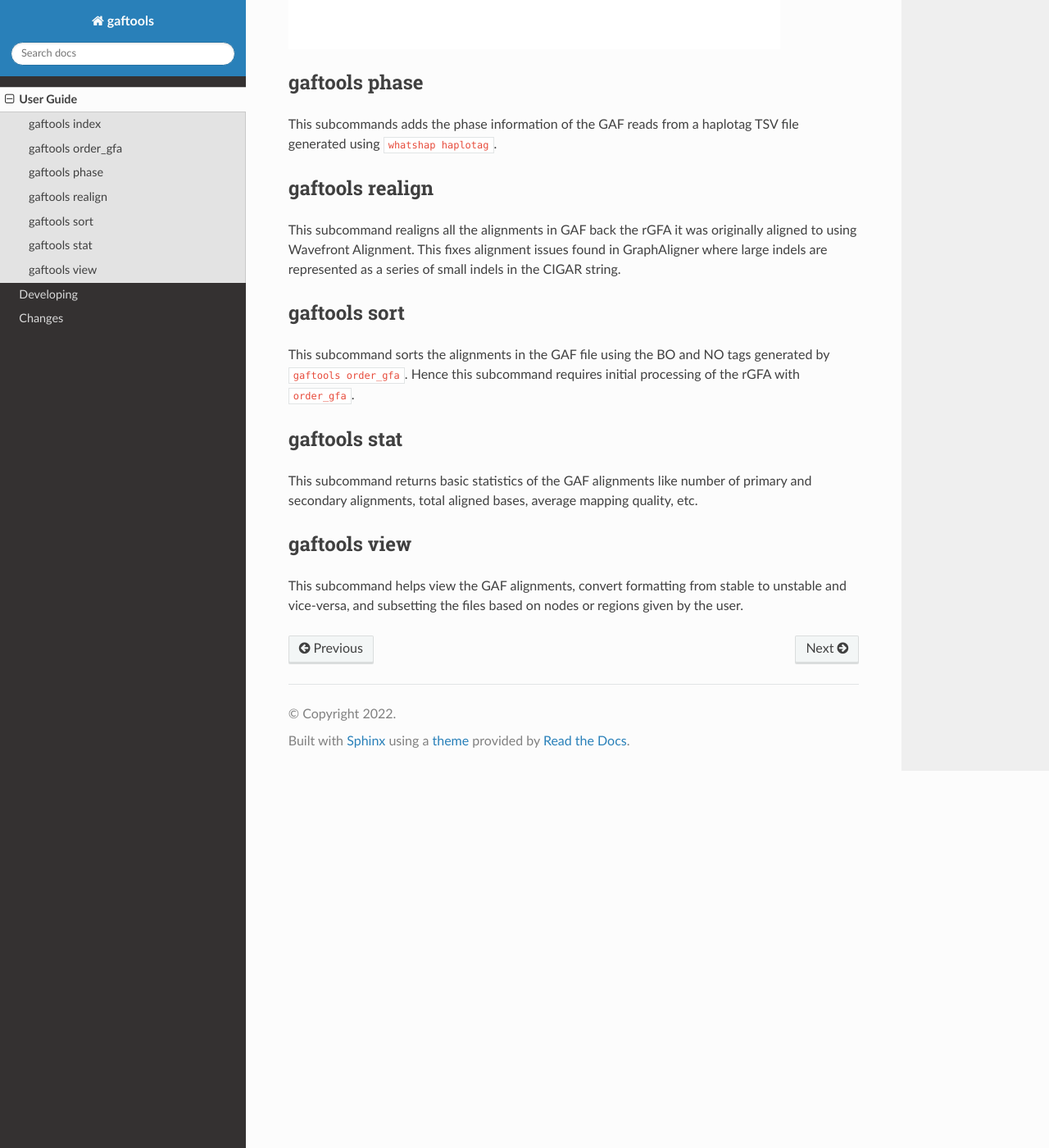
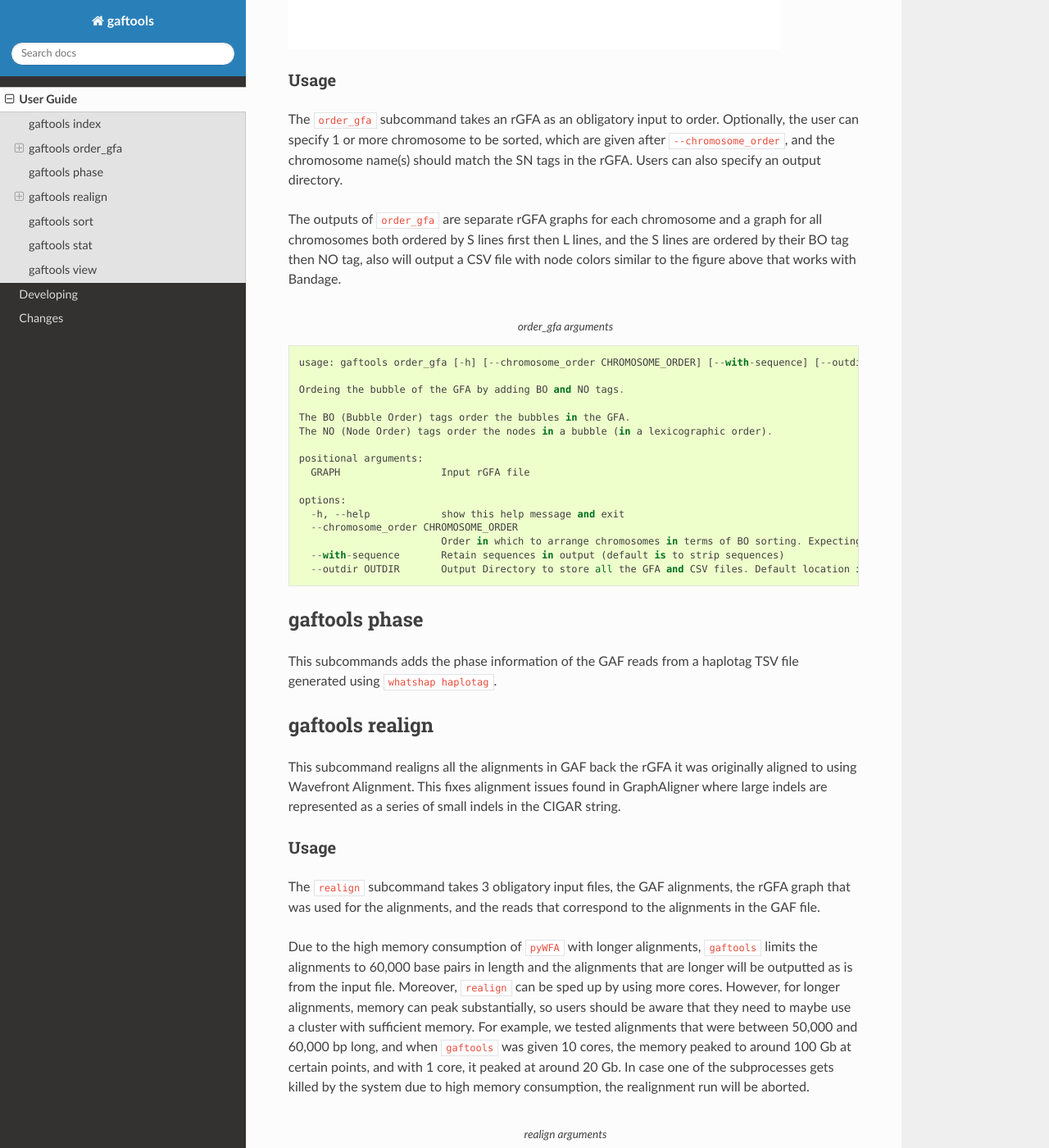
Before and after one commit to marschall-lab/gaftools, a Sphinx documentation site: the page built from docs/guide.rst, in a window 1280 px wide and 1400 px high, scrolled down 2227 px. Shown: the whole window at 82% size. Built offline with Sphinx 7.4.7 and the Read the Docs theme 2.0.0, drawn with Linux system fonts in a browser that asks for light colours; the version number could not be read and is left out; some of the changed text lies outside the part shown.

Commit message:
added usage documentation to order_gfa and realign

```diff
--- a/docs/guide.rst
+++ b/docs/guide.rst
@@ -1,5 +1,6 @@
 .. _user-guide:
 
+==========
 User Guide
 ==========
 
@@ -30,7 +31,7 @@
 .. _gaftools-index:
 
 gaftools index
---------------
+==============
 
 This subcommand creates a index file with the extension :code:`.gvi` which is used by the :code:`view` command to subset alignments.
 The index is a reverse look-up table with the keys being nodes in the graph and the values being the location of the alignments which have the nodes.
@@ -39,7 +40,7 @@
 .. _gaftools-order-gfa:
 
 gaftools order_gfa
-------------------
+==================
 
 This subcommand establishes an order to the graph based on the "bubbles" in the graph.
 Here, we define the bubbles as biconnected components, i.e. not the strict definition of a bubble found in other papers.
@@ -70,28 +71,90 @@
 .. image:: _static/no_tags.png
     :width: 600
 
+Usage
+-----
+The :code:`order_gfa` subcommand takes an rGFA as an obligatory input to order. Optionally, the user can specify 1 or more chromosome to be sorted,
+which are given after :code:`--chromosome_order`, and the chromosome name(s) should match the SN tags in the rGFA.
+Users can also specify an output directory.
+
+The outputs of :code:`order_gfa` are separate rGFA graphs for each chromosome and a graph for all chromosomes both ordered by S lines first then L lines, and the S lines are ordered by
+their BO tag then NO tag, also will output a CSV file with node colors similar to the figure above that works with Bandage.
+
+.. code-block::
+    :caption: order_gfa arguments
+
+    usage: gaftools order_gfa [-h] [--chromosome_order CHROMOSOME_ORDER] [--with-sequence] [--outdir OUTDIR] GRAPH
+
+    Ordeing the bubble of the GFA by adding BO and NO tags.
+
+    The BO (Bubble Order) tags order the bubbles in the GFA.
+    The NO (Node Order) tags order the nodes in a bubble (in a lexicographic order).
+
+    positional arguments:
+      GRAPH                 Input rGFA file
+
+    options:
+      -h, --help            show this help message and exit
+      --chromosome_order CHROMOSOME_ORDER
+                            Order in which to arrange chromosomes in terms of BO sorting. Expecting comma-separated list. Default: chr1,...,chr22,chrX,chrY,chrM
+      --with-sequence       Retain sequences in output (default is to strip sequences)
+      --outdir OUTDIR       Output Directory to store all the GFA and CSV files. Default location is a "out" folder from the directory of execution.
 
 .. _gaftools-phase:
 
 gaftools phase
---------------
+==============
 
 This subcommands adds the phase information of the GAF reads from a haplotag TSV file generated using
 :code:`whatshap haplotag`.
 
+
 .. _gaftools-realign:
 
 gaftools realign
-----------------
+================
 
 This subcommand realigns all the alignments in GAF back the rGFA it was originally aligned to using Wavefront Alignment.
 This fixes alignment issues found in GraphAligner where large indels are represented as a series of small indels in the
 CIGAR string.
 
+Usage
+-----
+The :code:`realign` subcommand takes 3 obligatory input files, the GAF alignments, the rGFA graph that was used for the alignments,
+and the reads that correspond to the alignments in the GAF file.
+
+Due to the high memory consumption of :code:`pyWFA` with longer alignments, :code:`gaftools` limits the alignments to 60,000 base pairs in length
+and  the alignments that are longer will be outputted as is from the input file.
+Moreover, :code:`realign` can be sped up by using more cores. However, for longer alignments, memory can peak substantially, so users should be aware
+that they need to maybe use a cluster with sufficient memory. For example, we tested alignments that were between 50,000 and 60,000 bp long, and when
+:code:`gaftools` was given 10 cores, the memory peaked to around 100 Gb at certain points, and with 1 core, it peaked at around 20 Gb. In case one of the subprocesses gets killed
+by the system due to high memory consumption, the realignment run will be aborted.
+
+
+.. code-block::
+    :caption: realign arguments
+
+    usage: gaftools realign [-h] [-o OUTPUT] [-c CORES] GAF rGFA FASTA
+
+    Realign GAF file using wavefront alignment algorithm (WFA)
+
+    positional arguments:
+      GAF                   Input GAF file (can be bgzip-compressed)
+      rGFA                  reference rGFA file
+      FASTA                 Input FASTA file of the read
+
+    options:
+      -h, --help            show this help message and exit
+      -o OUTPUT, --output OUTPUT
+                            Output GAF file. If omitted, use standard output.
+      -c CORES, --cores CORES
+                            Number of cores to use for alignments.
+
+
 .. _gaftools-sort:
 
 gaftools sort
--------------
+=============
 
 This subcommand sorts the alignments in the GAF file using the BO and NO tags generated by :code:`gaftools order_gfa`. Hence this
 subcommand requires initial processing of the rGFA with :code:`order_gfa`.
@@ -100,7 +163,7 @@
 .. _gaftools-stat:
 
 gaftools stat
--------------
+=============
 
 This subcommand returns basic statistics of the GAF alignments like number of primary and secondary alignments, total aligned bases,
 average mapping quality, etc.
@@ -108,7 +171,7 @@
 .. _gaftools-view:
 
 gaftools view
--------------
+=============
 
 This subcommand helps view the GAF alignments, convert formatting from stable to unstable and vice-versa, and subsetting
 the files based on nodes or regions given by the user.
```
